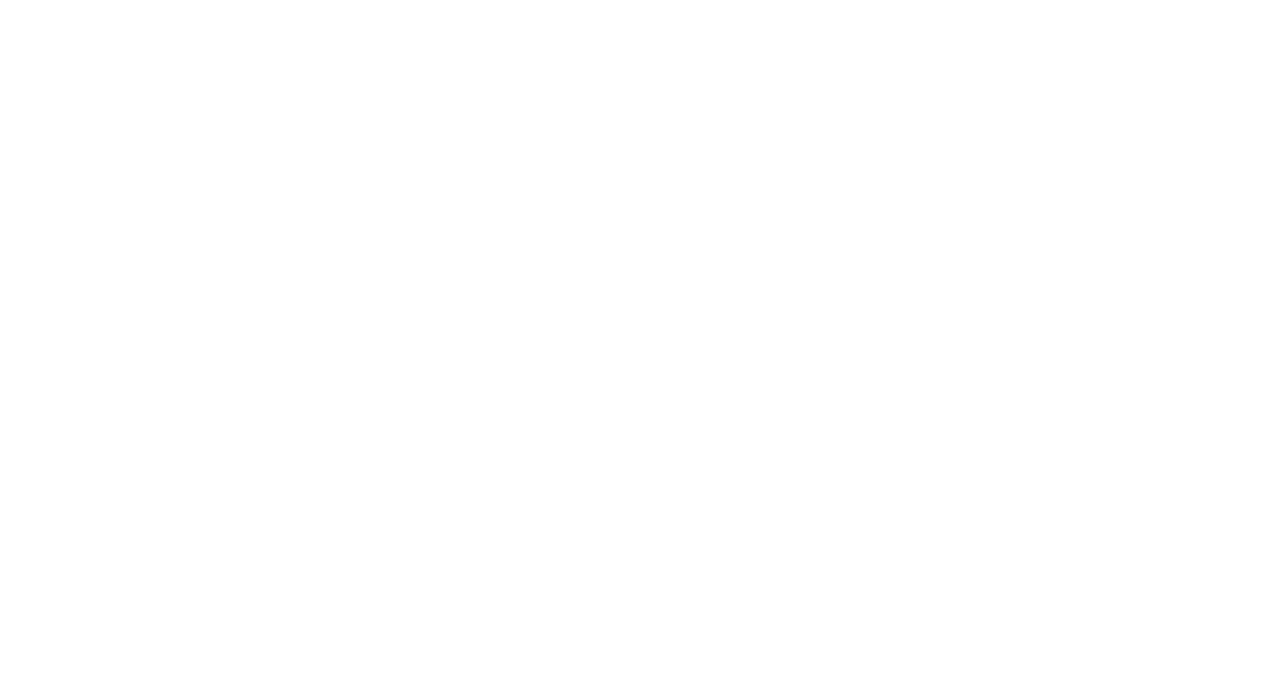
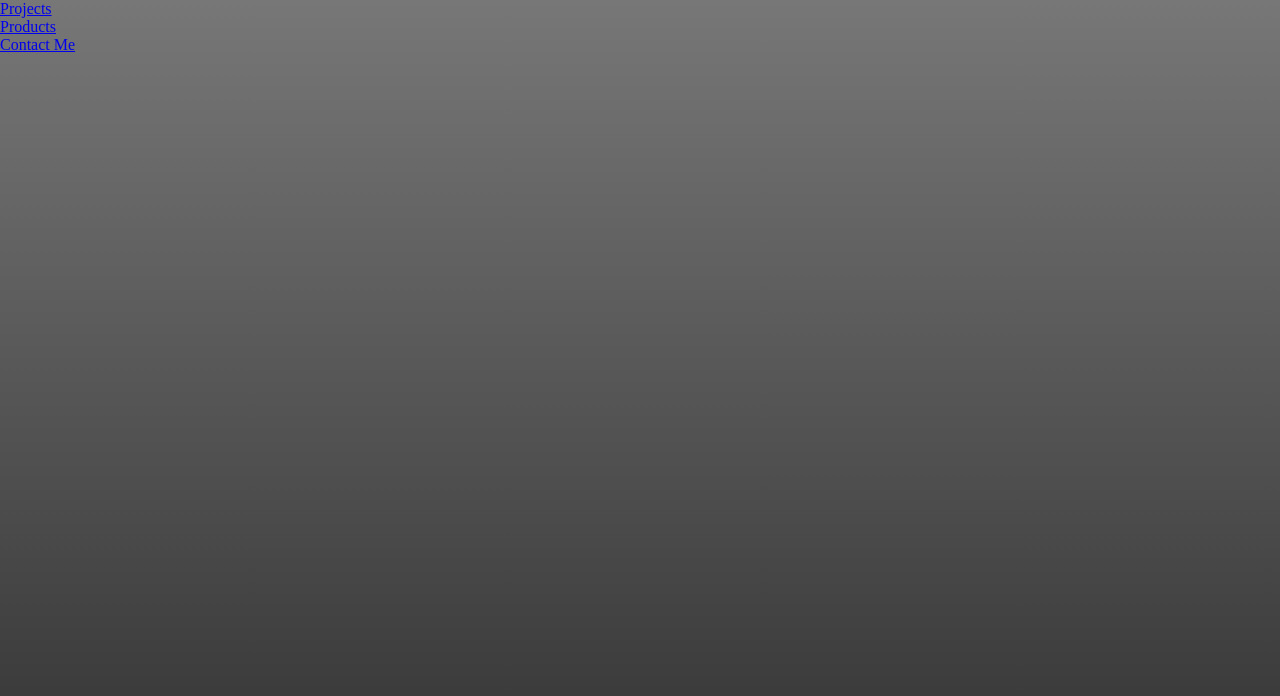
Before and after one commit to KhaledAlabssi/Animation, a plain HTML site: page index.html in a window 1280 px wide. Drawn offline with Linux system fonts and the light colour scheme.

Commit message:
setup html, css and get stars pic

```diff
--- a/index.html
+++ b/index.html
@@ -4,9 +4,17 @@
     <meta charset="UTF-8">
     <meta http-equiv="X-UA-Compatible" content="IE=edge">
     <meta name="viewport" content="width=device-width, initial-scale=1.0">
-    <title>Document</title>
+    <link rel="stylesheet" href="style.css">
+    <title>Navbar Project</title>
 </head>
 <body>
+    <nav>
+        <ul>
+            <li data-text="projects"><a href="#">Projects</a></li>
+            <li data-text="products"><a href="#">Products</a></li>
+            <li data-text="contact me"><a href="#">Contact Me</a></li>
+        </ul>
+    </nav>
 
 </body>
 </html>
--- /dev/null
+++ b/style.css
@@ -0,0 +1,12 @@
+*{
+    margin: 0;
+    padding: 0;
+    border: none;
+    box-sizing: border-box;
+    list-style: none;
+}
+
+body {
+    background: linear-gradient(#777 , #333);
+    height: 100vh;
+}
```
Also changed, not shown: stars.png (added).
